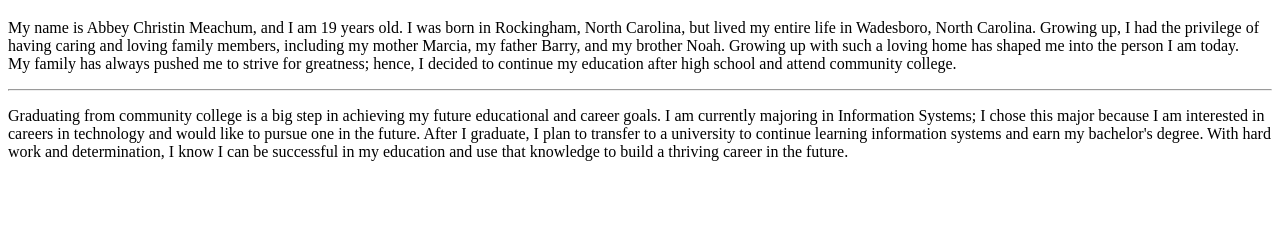
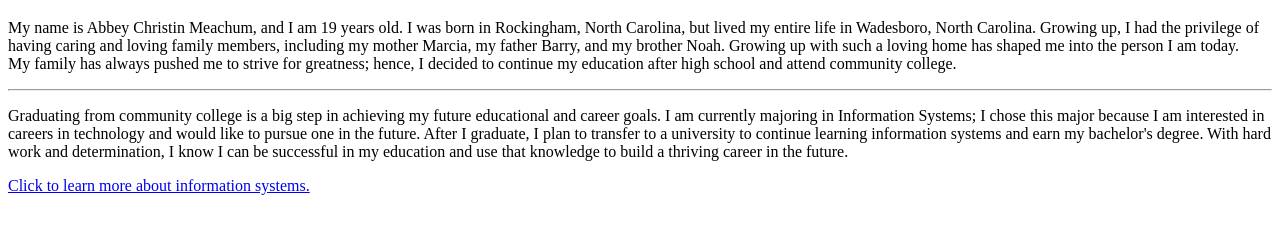
Before and after one commit to Abbey0767/html-practice, a plain HTML site: page index.html in a window 1280 px wide. Shown: the part 61-294 px from the top of the page. Drawn offline with Linux system fonts and the light colour scheme.

Commit message:
Update index.html

```diff
--- a/index.html
+++ b/index.html
@@ -6,8 +6,17 @@
 </head>
 <body>
 <h1>Abbey Meachum</h1>
+  <!--Introduction paragraph-->
   <P>My name is Abbey Christin Meachum, and I am 19 years old. I was born in Rockingham, North Carolina, but lived my entire life in Wadesboro, North Carolina. Growing up, I had the privilege of having caring and loving family members, including my mother Marcia, my father Barry, and my brother Noah. Growing up with such a loving home has shaped me into the person I am today.<br> My family has always pushed me to strive for greatness; hence, I decided to continue my education after high school and attend community college. </P>
   <hr>
   <P>Graduating from community college is a big step in achieving my future educational and career goals. I am currently majoring in Information Systems; I chose this major because I am interested in careers in technology and would like to pursue one in the future. After I graduate, I plan to transfer to a university to continue learning information systems and earn my bachelor's degree. With hard work and determination, I know I can be successful in my education and use that knowledge to build a thriving career in the future. </P>
+<!--External Link-->
+  <p>
+    <a href="https://youtu.be/ws0S4_xzHhg?si=wuA_uHxgVlboJCTB" target="_blank">
+      Click to learn more about information systems.
+      <a/>
+  </p>
+<!--Internal Link-->
+
 </body>
 </html>
```
